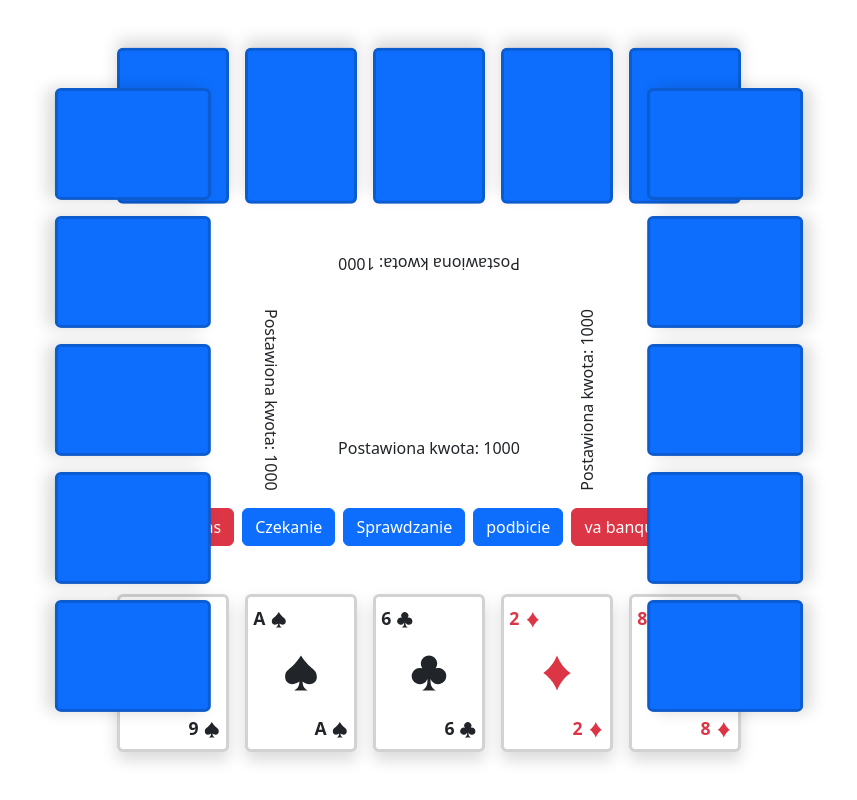
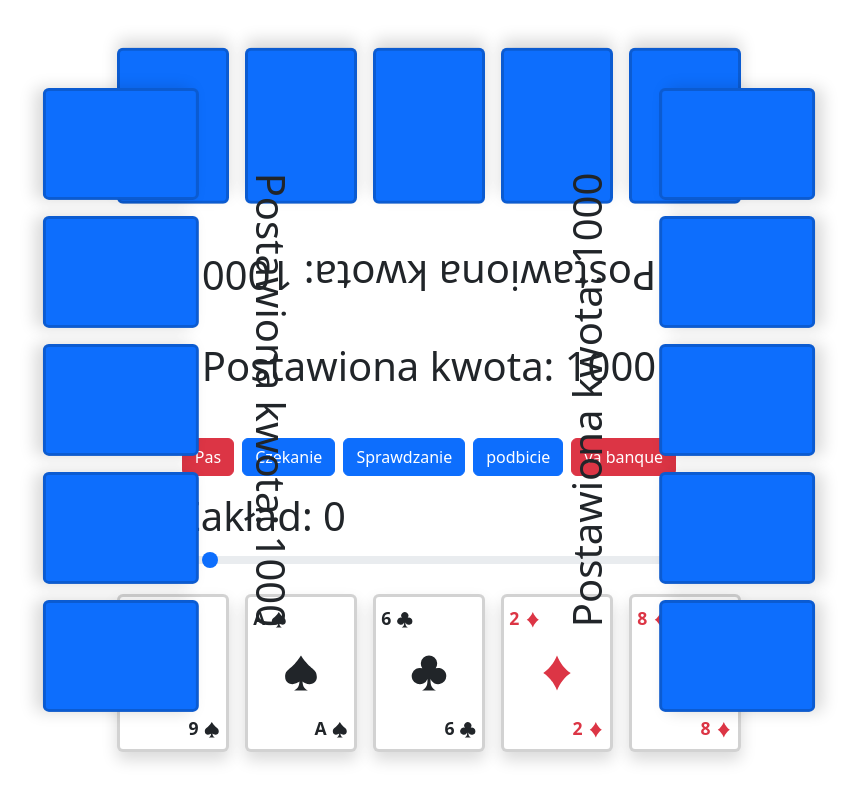
Before and after one commit to Issator/poker_client, a React (Create React App) app: page /game in a window 1280 px wide. Shown: the whole page, without its empty margins (211-1068 px from the left). Built offline with nearby package versions, Linux system fonts and the light colour scheme.

Commit message:
bet slider + css changes

```diff
--- a/src/components/Hand/Hand.js
+++ b/src/components/Hand/Hand.js
@@ -15,6 +15,12 @@ export default function Hand({player = false}){
         cardServer.getCard(),
         cardServer.getCard()
     ])
+
+    const [bet, setBet] = useState(0)
+
+    const onSliderChange = (e) => {
+        setBet(e.target.value)
+    }
 
     const fold = () => {
         tokenServer.fold()
@@ -67,19 +73,28 @@ export default function Hand({player = false}){
         }
 
         return(
-            <div className="d-flex justify-content-center align-items-center mb-5">
-                <button type="button" className="size-on-hover btn btn-danger mx-1" onClick={fold}>Pas</button>
-                <button type="button" className="size-on-hover btn btn-primary mx-1" onClick={check}>Czekanie</button>
-                <button type="button" className="size-on-hover btn btn-primary mx-1" onClick={wait}>Sprawdzanie</button>
-                <button type="button" className="size-on-hover btn btn-primary mx-1" onClick={raise}>podbicie</button>
-                <button type="button" className="size-on-hover btn btn-danger mx-1" onClick={allIn}>va banque</button>
+            <div className="d-flex justify-content-center align-items-center mb-3">
+                <div className="flex-row">
+                    <div>
+                        <button type="button" className="size-on-hover btn btn-danger mx-1" onClick={fold}>Pas</button>
+                        <button type="button" className="size-on-hover btn btn-primary mx-1" onClick={check}>Czekanie</button>
+                        <button type="button" className="size-on-hover btn btn-primary mx-1" onClick={wait}>Sprawdzanie</button>
+                        <button type="button" className="size-on-hover btn btn-primary mx-1" onClick={raise}>podbicie</button>
+                        <button type="button" className="size-on-hover btn btn-danger mx-1" onClick={allIn}>va banque</button>
+                    </div>
+                    <div className=" mt-2">
+                        <label for="betValue" className="form-label mt-2 display-6">Zakład: {bet}</label>
+                        <input type="range" className="form-range" id="betValue" min={0} max={1000} step={1} onChange={onSliderChange}></input>
+                    </div>
+                </div>
+
             </div>
         )
     }
 
     return(
         <>
-            <div className="d-flex justify-content-center align-items-center mb-5 rotate-0">
+            <div className="d-flex justify-content-center align-items-center mb-5 rotate-0 display-6">
                 Postawiona kwota: 1000
             </div>
 
--- a/src/scss/bootstrap.scss
+++ b/src/scss/bootstrap.scss
@@ -21,7 +21,9 @@
 }
 
 .card-selected {
-    transform: scale(1.2);
+    transform: scale(1.1);
+    @extend .border;
+    @extend .border-primary
 }
 
 .hand {
```
